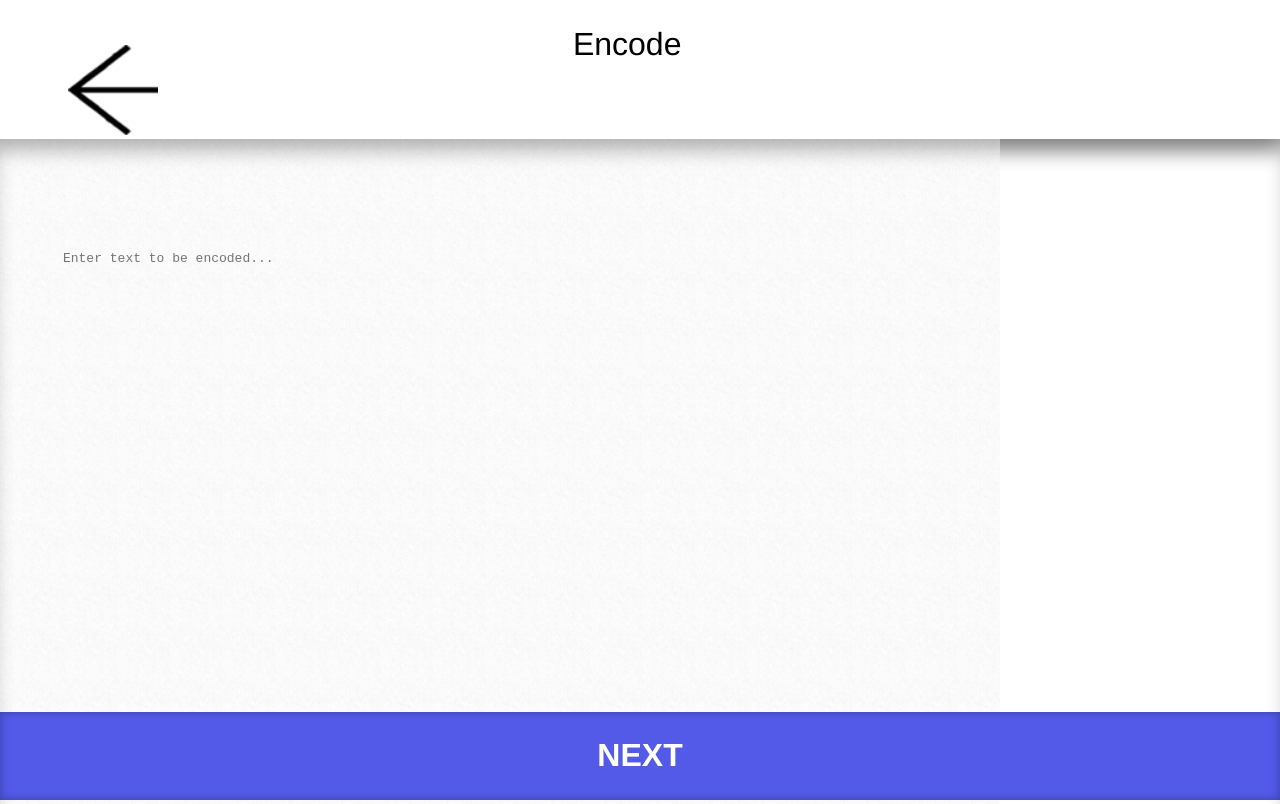
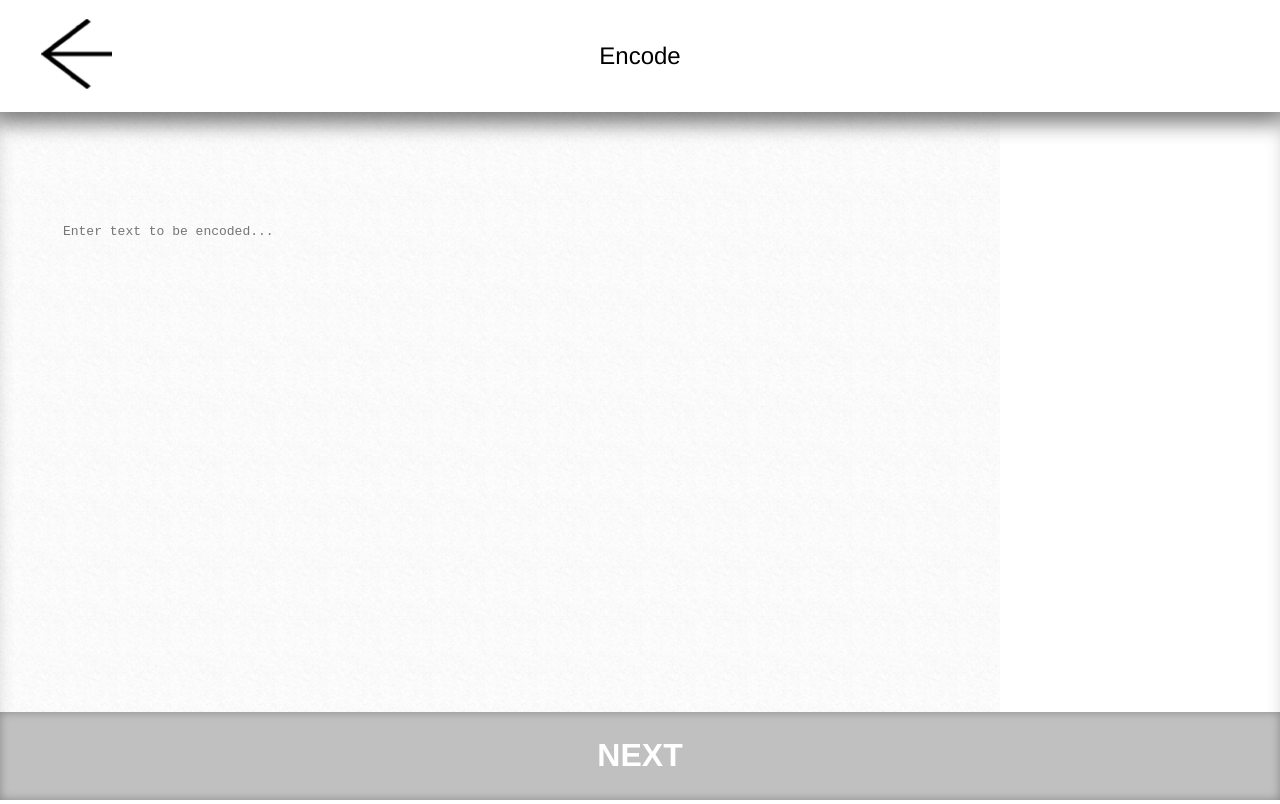
Before and after one commit to lauirvin/Sypher-App, a plain HTML site: page gui/pages/encode_text_to_image.html in a window 1280 px wide. Shown: the top 804 px of the page. Drawn offline with Linux system fonts and the light colour scheme.

Commit message:
Finalized input text page

```diff
--- a/gui/css/layout/global.less
+++ b/gui/css/layout/global.less
@@ -96,8 +96,7 @@
     box-shadow: inset 0 18px 20px -7px rgba(0, 0, 0, 0.3);
     background-image: url("../media/text_bg.png");
     background-repeat: repeat-y;
-    height: 100vh;
-    position: sticky;
+    flex: 1;
 
     textarea {
         margin: 0 auto;
@@ -109,6 +108,7 @@
         outline: none;
         margin-top:5%;
         font-size: 1em;
-        height: 100%;
+        overflow: scroll;
+        height: 85%;
     }
 }
--- a/gui/css/layout/layout.less
+++ b/gui/css/layout/layout.less
@@ -1,8 +1,9 @@
 body {
     margin: 0 auto;
     width: 100%;
-    // height: 100%;
+    height: 100%;
     text-align: center;
+    overflow: hidden;
 
     .loading-logo {
         img {
@@ -28,6 +29,15 @@ body {
             padding-top: 50%;
         }
     }
+
+    a {
+        text-decoration: none;
+    }
+}
+section {
+    display: flex;
+    flex-flow: column;
+    height: 100vh;
 }
 
 h1 {
@@ -44,9 +54,13 @@ h2 {
     width: 100%;
     top: 0;
     position: sticky;
+    background: @white;
+    z-index: 100;
 
     &.mod-banner {
         box-shadow: inset 0 -8px 14px -5px rgba(0, 0, 0, 0.3);
+        -moz-box-shadow: inset 0 -8px 14px -5px rgba(0, 0, 0, 0.3);
+        -webkit-box-shadow: inset 0 -8px 14px -5px rgba(0, 0, 0, 0.3);
 
         h1 {
             padding: 5%;
@@ -54,14 +68,17 @@ h2 {
     }
 
     &.mod-title {
+        display: table;
         box-shadow: 0 10px 20px 0px rgba(0,0,0,0.3);
-
+        -moz-box-shadow: 0 10px 20px 0px rgba(0,0,0,0.3);
+        -webkit-box-shadow: 0 10px 20px 0px rgba(0,0,0,0.3);
+        text-align:center;
         a {
             width:25%;
+            padding-left: 3%;
+            display: table-cell;
             img {
-                width: 30%;
-                margin-top: 15%;
-                margin-right: 25%;
+                width: 100%;
             }
         }
         p {
@@ -71,6 +88,8 @@ h2 {
         }
 
         h1 {
+            display: table-cell;
+            vertical-align: middle;
             width: 50%;
         }
     }
--- a/gui/js/collapse.js
+++ /dev/null
@@ -1,3 +0,0 @@
-function collapse() {
-   document.getElementsByClassName('content').style.display = "block";
-}
--- /dev/null
+++ b/gui/js/textbox.js
@@ -0,0 +1,11 @@
+function emptyTextbox() {
+    if (document.getElementById("textbox").value == "") {
+        document.getElementById("next").style.backgroundColor = "#c0c0c0"
+        document.getElementById("link").href = ""
+    }
+    else {
+        document.getElementById("next").style.backgroundColor = "#535ae8"
+        document.getElementById("link").href = "../index.html"
+    }
+    window.setTimeout("emptyTextbox();", 1000*0.1);
+}
--- a/gui/pages/encode_text_to_image.html
+++ b/gui/pages/encode_text_to_image.html
@@ -4,26 +4,32 @@
 <head>
     <title>Spycraft Toolkit</title>
     <link href="../css/style.less" type="text/css" rel="stylesheet/less" />
-    <script src="../js/collapse.js" type="text/javascript"></script>
+    <script src="../js/textbox.js" type="text/javascript"></script>
     <script src="../less.js" type="text/javascript"></script>
     <meta name="viewport" content="user-scalable=no, initial-scale=1, maximum-scale=1, minimum-scale=1, width=device-width">
 </head>
 
-<body>
-    <div class="rubric mod-title">
+<body onload="emptyTextbox()">
+    <section>
+        <header class="rubric mod-title">
             <a href="encode_main.html">
+                <p>
                     <img src="../media/arrow.png" />
+                </p>
             </a>
             <h1>Encode </h1>
             <p></p>
+        </header>
+
+        <div class="textbox-input">
+            <textarea onfocus="notEmpty()" id="textbox" placeholder="Enter text to be encoded..."></textarea>
         </div>
-    <div class="textbox-input">
-        <textarea placeholder="Enter text to be encoded..."></textarea>
-    </div>
-    <div class="next-button mod-royalblue">
+        <footer id="next" class="next-button mod-royalblue">
+            <a href="" id="link">
                 <h3>NEXT</h3>
-    </div>
-
+            </a>
+        </footer>
+    </section>
 </body>
 
 </html>
```
Lines whose indentation alone changed are shown as unchanged.
